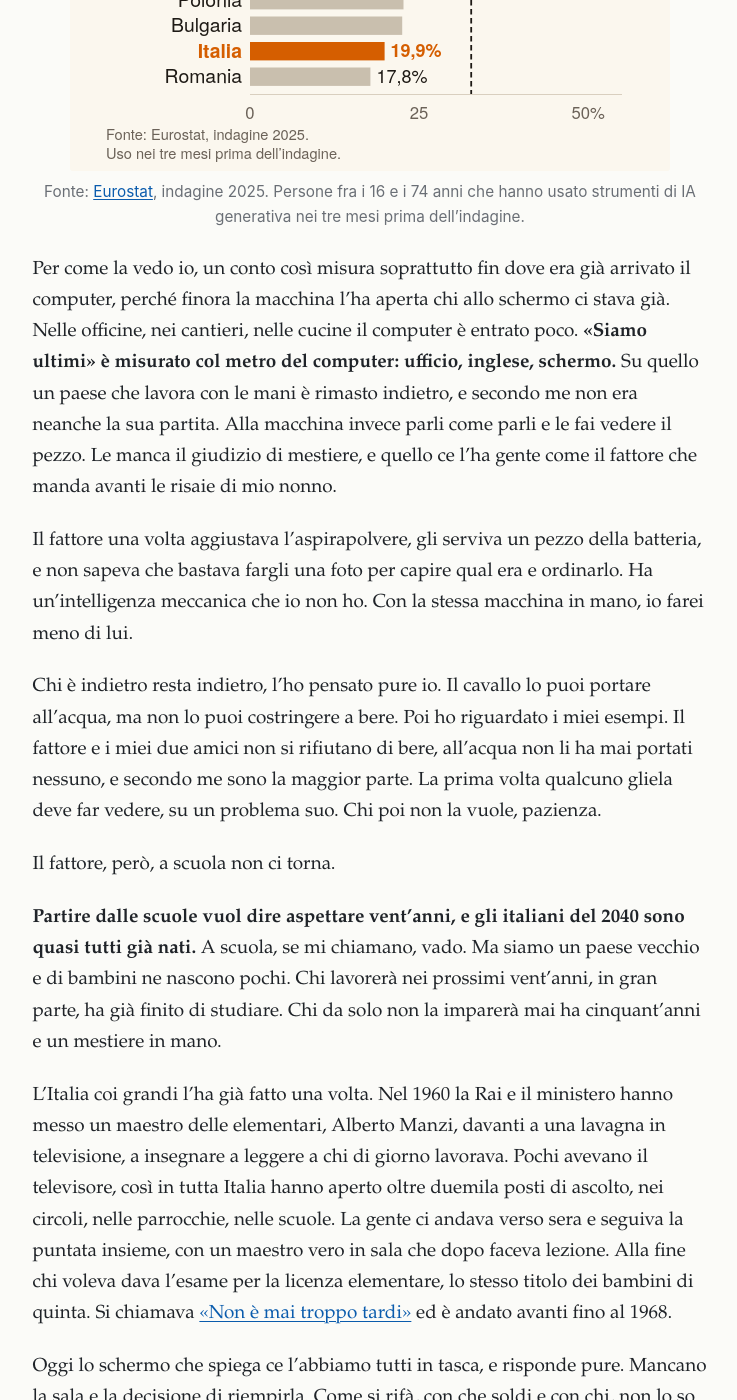
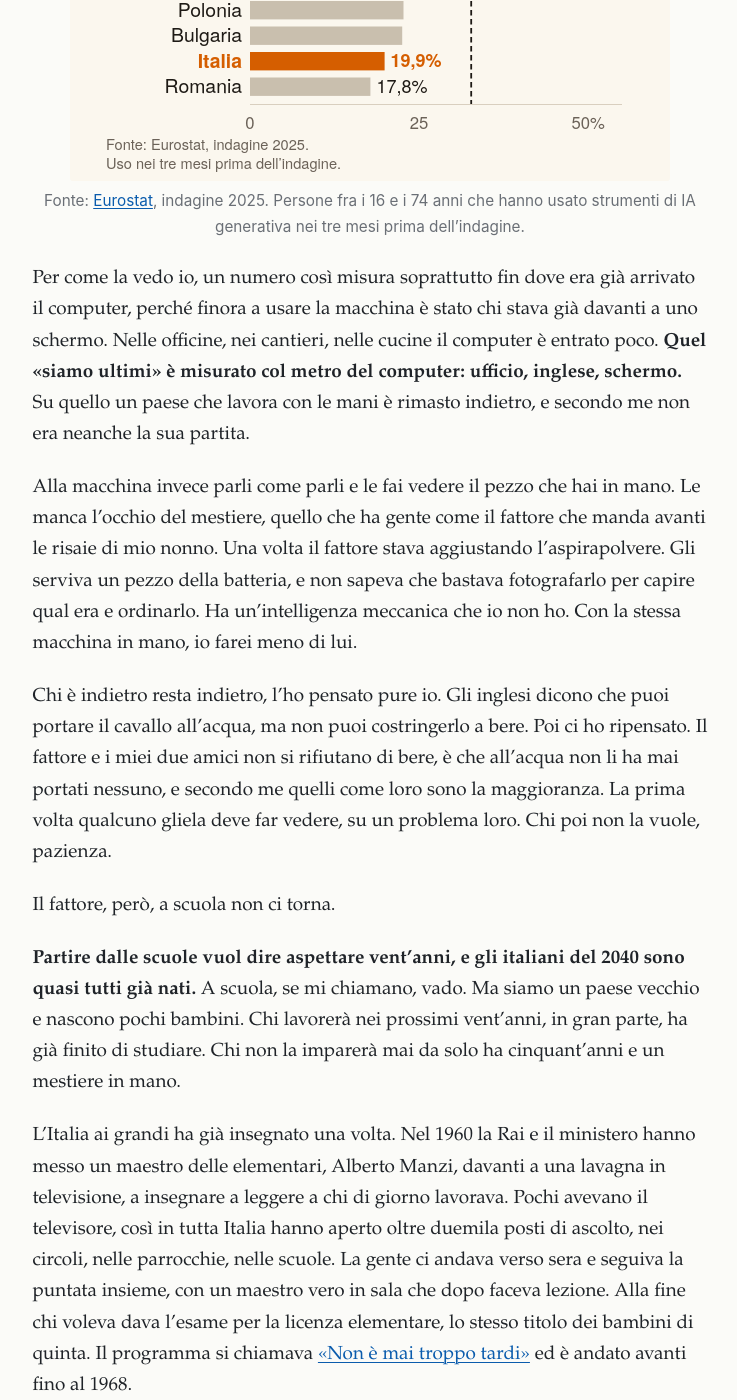
Before and after one commit to Nadosaurusrex/nadosaurusrex.github.io, a Jekyll site: the page built from _posts/2026-08-23-abbecedario.it.md, in a window 1280 px wide and 1400 px high, scrolled down 2916 px. Shown: the whole window, without its empty margins (270-1007 px from the left). Built offline with Jekyll 4.4.1, drawn with Linux system fonts in a browser that asks for light colours; some of the changed text lies outside the part shown.

Commit message:
L'abbecedario: revisione della lingua

```diff
--- a/_posts/2026-08-23-abbecedario.it.md
+++ b/_posts/2026-08-23-abbecedario.it.md
@@ -14,53 +14,51 @@ permalink: /it/p/abbecedario/
 
 Io credo che saper leggere, adesso, voglia dire una cosa che a scuola non c'era: comandare una macchina che legge, scrive e lavora al posto tuo.
 
-Sta nel telefono, la chiamano intelligenza artificiale, e io la uso tutti i giorni. Di giorno lavoro in uno dei laboratori che la fanno. Qui parlo per me. Su tante cose è più intelligente di me. Le do un lavoro e va avanti da sola per ore. Ne vorrei di più.
+Ce l'hai sul telefono, la chiamano intelligenza artificiale, e io la uso tutti i giorni. Lavoro in uno dei laboratori che la fanno. Qui parlo per me. In tante cose la macchina è più intelligente di me: le do un lavoro da fare e va avanti da sola per ore. È una buona notizia, e ne vorrei di più.
 
-Mi preoccupa altro. Una cosa che non hai imparato di solito non ti funziona, e te ne accorgi. A chi non sapeva leggere la lettera restava chiusa. La macchina invece il lavoro te lo fa lo stesso, a nome tuo, come il navigatore, che ti porta a casa anche se la strada non la sai. Solo che vale per tutto, e in più parla e ti dà ragione. **Per questo chi non la impara non se ne accorge.** Nessuno fa la fila per impararla. Una macchina così va insegnata apposta: ai grandi, al lavoro, adesso.
+Mi preoccupa un'altra cosa. Di solito quello che non hai imparato non ti riesce, e te ne accorgi. A chi non sapeva leggere, la lettera restava chiusa. La macchina invece il lavoro te lo fa lo stesso, a nome tuo, come il navigatore, che ti porta a casa anche se non sai la strada. Solo che lei lo fa con tutto, e in più parla e ti dà ragione. **Per questo chi non la impara non si accorge di cosa gli manca.** Nessuno fa la fila per impararla. Una macchina così va insegnata apposta: ai grandi, sul lavoro, adesso.
 
-Qualche giorno fa ero in taxi con due compagni di università che adesso fabbricano caldaie. Della macchina non hanno paura. Sanno che c'è, nella loro giornata non c'è, e non sanno che è lì per loro. Sono due ingegneri.
+Qualche giorno fa ero in taxi con due compagni di università che oggi fabbricano caldaie. Della macchina non hanno paura. Sanno che esiste, ma nella loro giornata non c'è, e non sanno che servirebbe anche a loro. Sono due ingegneri.
 
-Sessant'anni fa chi non sapeva leggere almeno lo sapeva. I miei due amici, credo, non se ne sono accorti. La macchina gli arriverà lo stesso, dentro i programmi che usano già. Se non insegniamo niente, il paese non se ne accorge nemmeno. Gli arriva tutto già fatto, deciso da chi ha preparato la macchina.
+Sessant'anni fa chi non sapeva leggere almeno lo sapeva. I miei due amici, credo, non lo sanno. La macchina arriverà lo stesso anche a loro, dentro i programmi che usano già. Se non insegniamo niente, non se ne accorgerà nemmeno il paese. Gli arriverà tutto già fatto, deciso da chi ha costruito la macchina.
 
-**Presto o tardi avremo tutti in tasca uno più bravo di noi.** Per me è una fortuna. Uno più bravo di te che lavora per te, fino a ieri, voleva dire il commercialista, l'avvocato, il notaio, e ce l'aveva chi se lo poteva pagare. Tutti gli altri eseguivano. Adesso tocca a tutti.
+**Prima o poi avremo tutti in tasca uno più bravo di noi.** Per me è una fortuna. Uno più bravo di te che lavora per te, fino a ieri, voleva dire il commercialista, l'avvocato, il notaio, e ce l'aveva chi se lo poteva pagare. Tutti gli altri eseguivano e basta. Adesso tocca a tutti.
 
-Saper leggere, con uno così, vuol dire dargli un lavoro vero, dirgli «rifallo» finché non va, e firmare tu.
+Saper leggere, con una macchina così, vuol dire darle un lavoro vero, dirle «rifallo» finché non va bene, e firmare tu.
 
 Mia mamma, che di mestiere ha fatto le pulizie, si scarica la busta paga da un programma scritto coi piedi, se la fa leggere dalla macchina e decide lei se la stanno fregando. Se la macchina salta una riga, i soldi che mancano sono di mia mamma. La macchina imparerà a fare quasi tutto, credo. Pagare quando sbaglia no, quello resta a chi firma.
 
-Dire «rifallo» a chi ne sa più di te è difficile, per un motivo solo.
+Dire «rifallo» a chi ne sa più di te è difficile, per un motivo solo: lei ti dà sempre ragione. **Una macchina che ti dà sempre ragione ti lascia dove sei.** L'altro giorno gliel'ho dovuto dire io: smettila di darmi ragione.
 
-**Una macchina che ti dà sempre ragione ti lascia dove sei.** L'altro giorno gliel'ho dovuto dire io: smettila di darmi ragione.
+Mi sono chiesto se la macchina, il giorno che sarà davvero più intelligente di me, smetterà da sola di darmi ragione. Per adesso penso di no. L'intelligenza non c'entra. Una macchina che ti dà ragione la riapri volentieri, una che ti contraddice la chiudi e ne apri una più comoda. Chi la costruisce dice che prova a correggerla. Un po' si vede, quando la usi, ma contro quella comodità può poco. Il «no» lo devi volere tu.
 
-Me lo sono chiesto anch'io, se il giorno che sarà davvero più intelligente di noi smetterà da sola di darmi ragione. Per adesso penso di no, l'intelligenza non c'entra. Una macchina che ti dà ragione la riapri volentieri, una che ti contraddice la chiudi e ne apri una più comoda. Chi la costruisce dice che prova a correggerla, e usandola un po' si vede, ma contro quella comodità non basta. Il «no» lo devi volere tu.
+Da quella volta la prima cosa che le chiedo è dove sbaglio. Ora che è la macchina a spiegare, del maestro resta una cosa sola, quella che per me contava: aspettarsi qualcosa da te e saperti dire di no.
 
-Da allora la prima cosa che le chiedo è dove sbaglio. Adesso che a spiegare ci pensa la macchina, del maestro resta una cosa sola, per me quella che contava: uno che si aspetta qualcosa da te e ti sa dire di no.
+Quando dico «ai grandi, adesso», penso all'Italia. Vivo a Londra, e ogni tanto mi chiedo se è solo nostalgia. Poi qualcuno mi ricorda che comunque siamo ultimi.
 
-Quando dico ai grandi, adesso, penso all'Italia. Vivo a Londra, e ogni tanto mi chiedo se è solo nostalgia. Poi qualcuno mi ricorda che comunque siamo ultimi.
-
-Quasi. Nel 2025 la macchina l'ha usata meno di [un italiano su cinque](https://ec.europa.eu/eurostat/web/products-eurostat-news/w/ddn-20251216-3), nell'Unione europea uno su tre, e sotto di noi c'è solo la Romania. Il numero esce dall'indagine che si fa ogni anno in tutta Europa su come usiamo computer e internet: a chi ha fra i sedici e i settantaquattro anni chiedono se negli ultimi tre mesi l'ha usata.
+Quasi. Nel 2025 meno di [un italiano su cinque](https://ec.europa.eu/eurostat/web/products-eurostat-news/w/ddn-20251216-3) ha usato la macchina, nell'Unione europea uno su tre, e sotto di noi c'è solo la Romania. Il numero viene dall'indagine che si fa ogni anno in tutta Europa su come usiamo computer e internet: chiedono a chi ha fra i sedici e i settantaquattro anni se ha usato la macchina negli ultimi tre mesi.
 
 ![Grafico a barre: quota di persone fra i 16 e i 74 anni che hanno usato strumenti di IA generativa nel 2025 nei 27 paesi dell'Unione europea. Danimarca prima col 48,4 per cento, media dell'Unione 32,7, Italia penultima col 19,9, Romania ultima col 17,8.](/assets/img/abbecedario/eurostat_it.svg){: width="600" height="900"}
 *Fonte: [Eurostat](https://ec.europa.eu/eurostat/statistics-explained/index.php?title=Use_of_artificial_intelligence_by_individuals), indagine 2025. Persone fra i 16 e i 74 anni che hanno usato strumenti di IA generativa nei tre mesi prima dell'indagine.*
 
-Per come la vedo io, un conto così misura soprattutto fin dove era già arrivato il computer, perché finora la macchina l'ha aperta chi allo schermo ci stava già. Nelle officine, nei cantieri, nelle cucine il computer è entrato poco. **«Siamo ultimi» è misurato col metro del computer: ufficio, inglese, schermo.** Su quello un paese che lavora con le mani è rimasto indietro, e secondo me non era neanche la sua partita. Alla macchina invece parli come parli e le fai vedere il pezzo. Le manca il giudizio di mestiere, e quello ce l'ha gente come il fattore che manda avanti le risaie di mio nonno.
+Per come la vedo io, un numero così misura soprattutto fin dove era già arrivato il computer, perché finora a usare la macchina è stato chi stava già davanti a uno schermo. Nelle officine, nei cantieri, nelle cucine il computer è entrato poco. **Quel «siamo ultimi» è misurato col metro del computer: ufficio, inglese, schermo.** Su quello un paese che lavora con le mani è rimasto indietro, e secondo me non era neanche la sua partita.
 
-Il fattore una volta aggiustava l'aspirapolvere, gli serviva un pezzo della batteria, e non sapeva che bastava fargli una foto per capire qual era e ordinarlo. Ha un'intelligenza meccanica che io non ho. Con la stessa macchina in mano, io farei meno di lui.
+Alla macchina invece parli come parli e le fai vedere il pezzo che hai in mano. Le manca l'occhio del mestiere, quello che ha gente come il fattore che manda avanti le risaie di mio nonno. Una volta il fattore stava aggiustando l'aspirapolvere. Gli serviva un pezzo della batteria, e non sapeva che bastava fotografarlo per capire qual era e ordinarlo. Ha un'intelligenza meccanica che io non ho. Con la stessa macchina in mano, io farei meno di lui.
 
-Chi è indietro resta indietro, l'ho pensato pure io. Il cavallo lo puoi portare all'acqua, ma non lo puoi costringere a bere. Poi ho riguardato i miei esempi. Il fattore e i miei due amici non si rifiutano di bere, all'acqua non li ha mai portati nessuno, e secondo me sono la maggior parte. La prima volta qualcuno gliela deve far vedere, su un problema suo. Chi poi non la vuole, pazienza.
+Chi è indietro resta indietro, l'ho pensato pure io. Gli inglesi dicono che puoi portare il cavallo all'acqua, ma non puoi costringerlo a bere. Poi ci ho ripensato. Il fattore e i miei due amici non si rifiutano di bere, è che all'acqua non li ha mai portati nessuno, e secondo me quelli come loro sono la maggioranza. La prima volta qualcuno gliela deve far vedere, su un problema loro. Chi poi non la vuole, pazienza.
 
 Il fattore, però, a scuola non ci torna.
 
-**Partire dalle scuole vuol dire aspettare vent'anni, e gli italiani del 2040 sono quasi tutti già nati.** A scuola, se mi chiamano, vado. Ma siamo un paese vecchio e di bambini ne nascono pochi. Chi lavorerà nei prossimi vent'anni, in gran parte, ha già finito di studiare. Chi da solo non la imparerà mai ha cinquant'anni e un mestiere in mano.
+**Partire dalle scuole vuol dire aspettare vent'anni, e gli italiani del 2040 sono quasi tutti già nati.** A scuola, se mi chiamano, vado. Ma siamo un paese vecchio e nascono pochi bambini. Chi lavorerà nei prossimi vent'anni, in gran parte, ha già finito di studiare. Chi non la imparerà mai da solo ha cinquant'anni e un mestiere in mano.
 
-L'Italia coi grandi l'ha già fatto una volta. Nel 1960 la Rai e il ministero hanno messo un maestro delle elementari, Alberto Manzi, davanti a una lavagna in televisione, a insegnare a leggere a chi di giorno lavorava. Pochi avevano il televisore, così in tutta Italia hanno aperto oltre duemila posti di ascolto, nei circoli, nelle parrocchie, nelle scuole. La gente ci andava verso sera e seguiva la puntata insieme, con un maestro vero in sala che dopo faceva lezione. Alla fine chi voleva dava l'esame per la licenza elementare, lo stesso titolo dei bambini di quinta. Si chiamava [«Non è mai troppo tardi»](https://www.raiplay.it/programmi/nonemaitroppotardi) ed è andato avanti fino al 1968.
+L'Italia ai grandi ha già insegnato una volta. Nel 1960 la Rai e il ministero hanno messo un maestro delle elementari, Alberto Manzi, davanti a una lavagna in televisione, a insegnare a leggere a chi di giorno lavorava. Pochi avevano il televisore, così in tutta Italia hanno aperto oltre duemila posti di ascolto, nei circoli, nelle parrocchie, nelle scuole. La gente ci andava verso sera e seguiva la puntata insieme, con un maestro vero in sala che dopo faceva lezione. Alla fine chi voleva dava l'esame per la licenza elementare, lo stesso titolo dei bambini di quinta. Il programma si chiamava [«Non è mai troppo tardi»](https://www.raiplay.it/programmi/nonemaitroppotardi) ed è andato avanti fino al 1968.
 
-Oggi lo schermo che spiega ce l'abbiamo tutti in tasca, e risponde pure. Mancano la sala e la decisione di riempirla. Come si rifà, con che soldi e con chi, non lo so ancora.
+Oggi abbiamo tutti in tasca lo schermo che spiega, e risponde pure. Mancano la sala e la decisione di riempirla. Come si rifà, con che soldi e con chi, non lo so ancora.
 
 La mia parte è questa.
 
-Per metterci la firma devi capire cosa fa la macchina mentre la usi: per cominciare, che parla sicura anche quando sbaglia, e che quello che scrive lei esce col tuo nome. Sono le prime lettere di un abbecedario. Queste due, credo, restano. Altre si riscrivono mentre le impari, perché la macchina non è finita, e ogni anno fa da sola qualcosa che l'anno prima non faceva. Io le scrivo qui, una per volta, e quando una cambia la riscrivo. L'ultima, come ci si comporta con una macchina che forse un giorno sarà qualcuno e non qualcosa, non la so scrivere neanche io, e per adesso resta bianca.
+Per metterci la firma devi capire cosa fa la macchina mentre la usi: per cominciare, che parla sicura anche quando sbaglia, e che quello che scrive lei porta il tuo nome. Sono le prime lettere di un abbecedario. Queste due, credo, restano. Altre si riscrivono mentre le impari, perché la macchina non è ancora finita, e ogni anno fa da sola qualcosa che l'anno prima non faceva. Io le scrivo qui, una per volta, e quando una cambia la riscrivo. L'ultima parla di come ci si comporta con una macchina che forse un giorno sarà qualcuno e non qualcosa. Non la so scrivere neanche io, e per adesso resta in bianco.
 
-Vorrei insegnare a leggerla a un paese che non l'aveva chiesto.
+Vorrei insegnare a leggerla a un paese che non l'ha chiesto.
 
 Nadir
```
Also changed, not shown: other parts of _posts/2026-08-23-abbecedario.it.md (+1 -1 lines), _posts/2026-08-23-abbecedario.md (+11 -13 lines), posts/abbecedario.it.md (+19 -21 lines), posts/abbecedario.md (+10 -12 lines).
